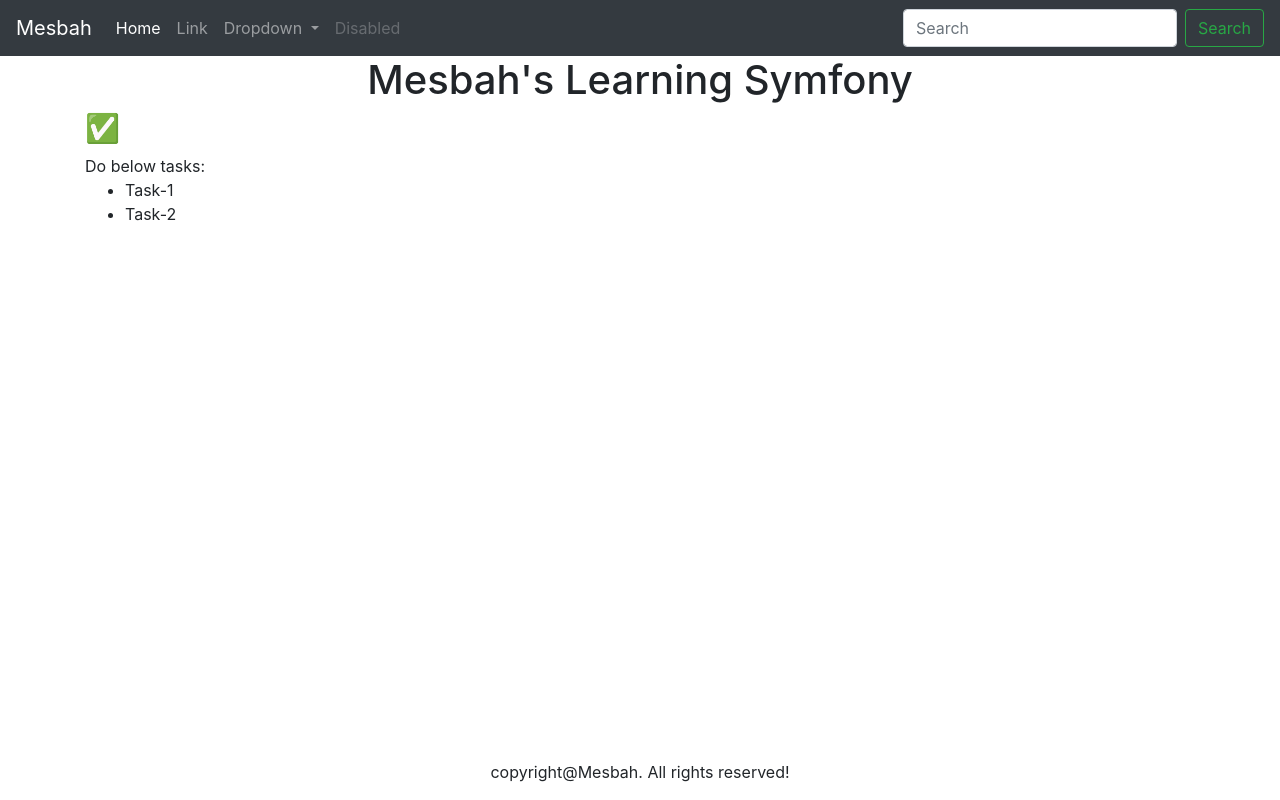
After one commit to mesbahawal/symfony_crud, a Symfony app: template templates/main/index.html.twig in a window 1280 px wide. The commit adds this page. Run offline with Twig, Linux system fonts and the light colour scheme; the template is opened without the code that fills it, so the values that code supplies are empty; some libraries are stand-ins or nearby versions.

Commit message:
Routing modification and main controller.

```diff
--- a/templates/article/_delete_form.html.twig
+++ b/templates/article/_delete_form.html.twig
@@ -1,5 +1,5 @@
 <form method="post" action="{{ path('article_delete', {'id': article.id}) }}" onsubmit="return confirm('Are you sure you want to delete this item?');">
     <input type="hidden" name="_method" value="DELETE">
     <input type="hidden" name="_token" value="{{ csrf_token('delete' ~ article.id) }}">
-    <button class="btn">Delete</button>
+    <button class="btn btn-danger">Delete</button>
 </form>
--- a/templates/article/_form.html.twig
+++ b/templates/article/_form.html.twig
@@ -1,4 +1,4 @@
 {{ form_start(form) }}
     {{ form_widget(form) }}
-    <button class="btn">{{ button_label|default('Save') }}</button>
+    <button class="btn btn-primary float-right">{{ button_label|default('Save') }}</button>
 {{ form_end(form) }}
--- a/templates/article/index.html.twig
+++ b/templates/article/index.html.twig
@@ -5,7 +5,7 @@
 {% block body %}
     <h1>Article index</h1>
 
-    <table class="table">
+    <table class="table table-striped">
         <thead>
             <tr>
                 <th>Id</th>
--- a/templates/base.html.twig
+++ b/templates/base.html.twig
@@ -3,10 +3,53 @@
     <head>
         <meta charset="UTF-8">
         <title>{% block title %}Welcome!{% endblock %}</title>
-        {% block stylesheets %}{% endblock %}
+
+        {% block stylesheets %}
+            <link rel="stylesheet" href="https://cdn.jsdelivr.net/npm/bootstrap@4.5.3/dist/css/bootstrap.min.css" integrity="sha384-TX8t27EcRE3e/ihU7zmQxVncDAy5uIKz4rEkgIXeMed4M0jlfIDPvg6uqKI2xXr2" crossorigin="anonymous">
+        {% endblock %}
     </head>
     <body>
+    <nav class="navbar navbar-expand-lg navbar-dark bg-dark">
+        <a class="navbar-brand" href="{{ path('main')}}">Mesbah</a>
+        <button class="navbar-toggler" type="button" data-toggle="collapse" data-target="#navbarSupportedContent" aria-controls="navbarSupportedContent" aria-expanded="false" aria-label="Toggle navigation">
+            <span class="navbar-toggler-icon"></span>
+        </button>
+
+        <div class="collapse navbar-collapse" id="navbarSupportedContent">
+            <ul class="navbar-nav mr-auto">
+                <li class="nav-item active">
+                    <a class="nav-link" href="{{ path('article_index')}}">Home <span class="sr-only">(current)</span></a>
+                </li>
+                <li class="nav-item">
+                    <a class="nav-link" href="{{ path('custom',{code: '404'})}}">Link</a>
+                </li>
+                <li class="nav-item dropdown">
+                    <a class="nav-link dropdown-toggle" href="#" id="navbarDropdown" role="button" data-toggle="dropdown" aria-haspopup="true" aria-expanded="false">
+                        Dropdown
+                    </a>
+                    <div class="dropdown-menu" aria-labelledby="navbarDropdown">
+                        <a class="dropdown-item" href="#">Action</a>
+                        <a class="dropdown-item" href="#">Another action</a>
+                        <div class="dropdown-divider"></div>
+                        <a class="dropdown-item" href="#">Something else here</a>
+                    </div>
+                </li>
+                <li class="nav-item">
+                    <a class="nav-link disabled" href="#">Disabled</a>
+                </li>
+            </ul>
+            <form class="form-inline my-2 my-lg-0">
+                <input class="form-control mr-sm-2" type="search" placeholder="Search" aria-label="Search">
+                <button class="btn btn-outline-success my-2 my-sm-0" type="submit">Search</button>
+            </form>
+        </div>
+    </nav>
+    <div class="container">
         {% block body %}{% endblock %}
+    </div>
+    <div class="footer fixed-bottom">
+        {% block p %} <p style="text-align: center">copyright@Mesbah. All rights reserved!</p> {% endblock %}
+    </div>
         {% block javascripts %}{% endblock %}
     </body>
 </html>
--- /dev/null
+++ b/templates/main/custom.html.twig
@@ -0,0 +1,5 @@
+{% extends 'base.html.twig' %}
+
+{% block body %}
+<h1 style="text-align: center">{{ exception_code }}: {{ exception_desc }}</h1>
+{% endblock %}
--- /dev/null
+++ b/templates/main/index.html.twig
@@ -0,0 +1,22 @@
+{% extends 'base.html.twig' %}
+
+{% block title %}Hello MainController!{% endblock %}
+
+{% block body %}
+{#<style>#}
+{#    .example-wrapper { margin: 1em auto; max-width: 800px; width: 95%; font: 18px/1.5 sans-serif; }#}
+{#    .example-wrapper code { background: #F5F5F5; padding: 2px 6px; }#}
+{#</style>#}
+
+<div class="example-wrapper">
+
+    <h1 style="text-align: center">Mesbah's Learning Symfony</h1>
+    <h3> ✅ </h3>
+
+    Do below tasks:
+    <ul>
+        <li>Task-1</li>
+        <li>Task-2</li>
+    </ul>
+</div>
+{% endblock %}
```
Also changed, not shown: src/Controller/ArticleController.php (+10 -0 lines), src/Controller/MainController.php (added, +40 -0 lines), 1 other file.
